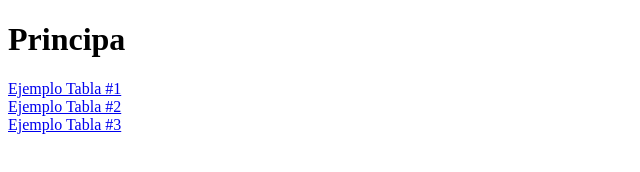
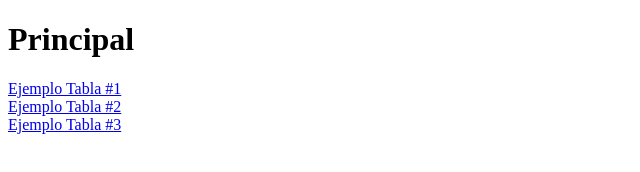
Before and after one commit to JesusAlvarez1624/Taller-3, a plain HTML site: page index.html in a window 1280 px wide. Shown: the full height of the page, 0-640 px from the left. Drawn offline with Linux system fonts and the light colour scheme.

Commit message:
Proyecto 3

```diff
--- a/index.html
+++ b/index.html
@@ -7,7 +7,7 @@
     <title>Principal</title>
 </head>
 <body>
-    <h1>Principa</h1>
+    <h1>Principal</h1>
 
 
     <a href="html/ejercicio1.html">Ejemplo Tabla #1</a> <br>
```
